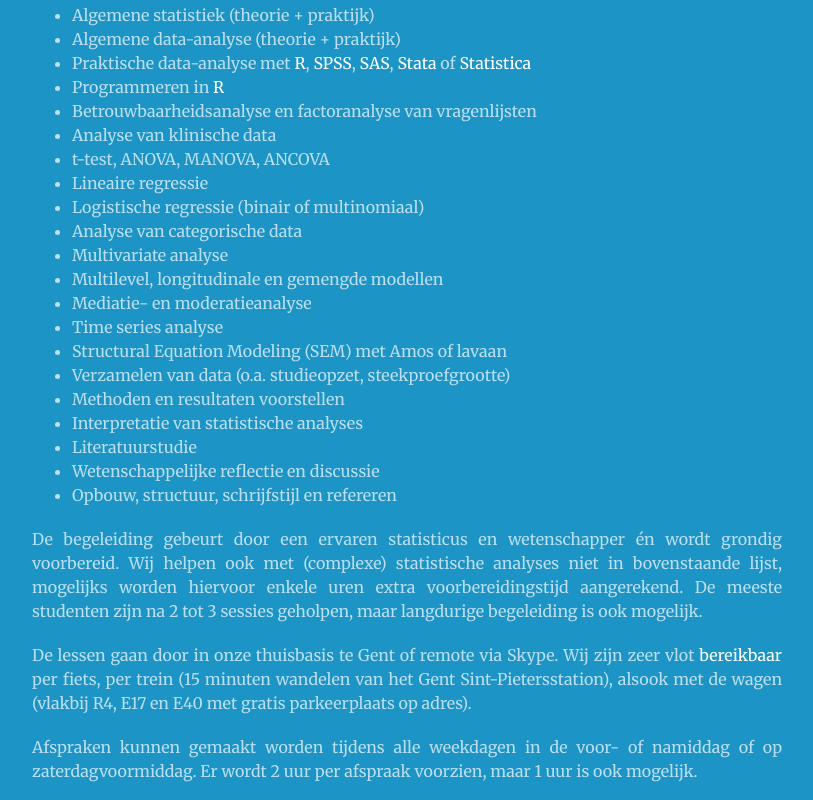
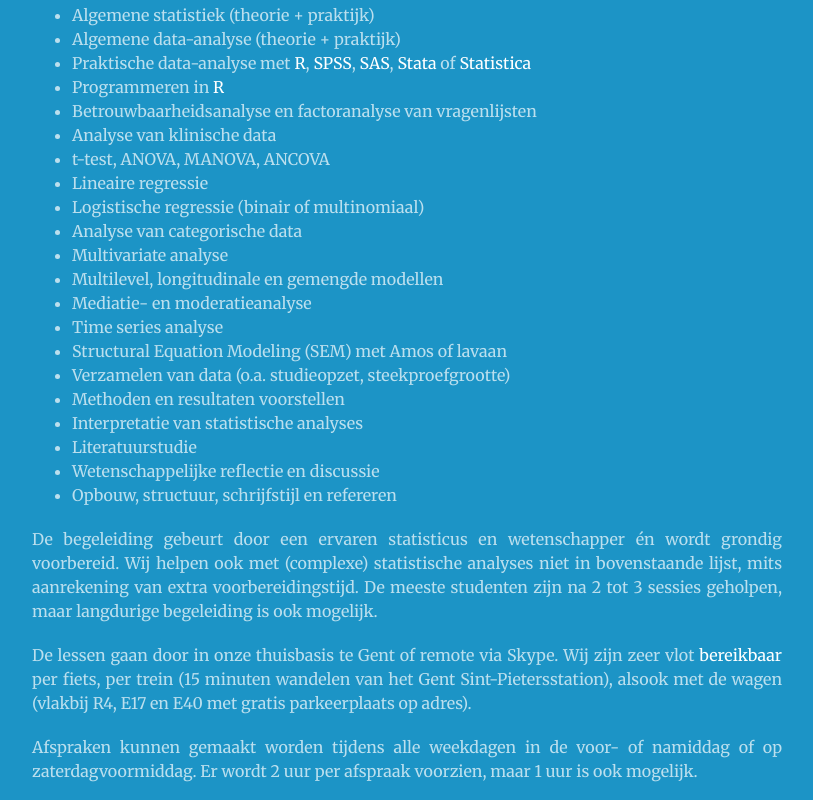
Before and after one commit to cleardatabe/website, a website: page students.nl.html in a window 1280 px wide. Shown: the part 357-1157 px from the top of the page, without its empty margins (233-1046 px from the left). Drawn offline with nearby package versions, Linux system fonts and the light colour scheme; files that its build step writes are made by us from their sources.

Commit message:
edits by ineke

```diff
--- a/students.nl.html
+++ b/students.nl.html
@@ -48,7 +48,7 @@
                             <li>Opbouw, structuur, schrijfstijl en refereren
                         </ul>
                     <p>
-                    De begeleiding gebeurt door een ervaren statisticus en wetenschapper én wordt grondig voorbereid. Wij helpen ook met (complexe) statistische analyses niet in bovenstaande lijst, mogelijks worden hiervoor enkele uren extra voorbereidingstijd aangerekend. De meeste studenten zijn na 2 tot 3 sessies geholpen, maar langdurige begeleiding is ook mogelijk.
+                    De begeleiding gebeurt door een ervaren statisticus en wetenschapper én wordt grondig voorbereid. Wij helpen ook met (complexe) statistische analyses niet in bovenstaande lijst, mits aanrekening van extra voorbereidingstijd. De meeste studenten zijn na 2 tot 3 sessies geholpen, maar langdurige begeleiding is ook mogelijk.
                     </p>
                     <p>
                         De lessen gaan door in onze thuisbasis te Gent of remote via Skype. Wij zijn zeer vlot
```
